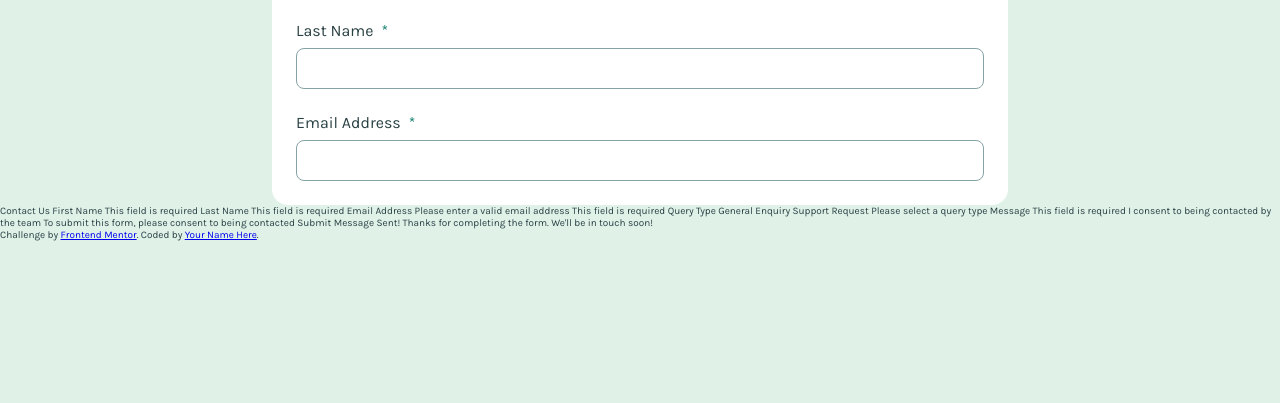
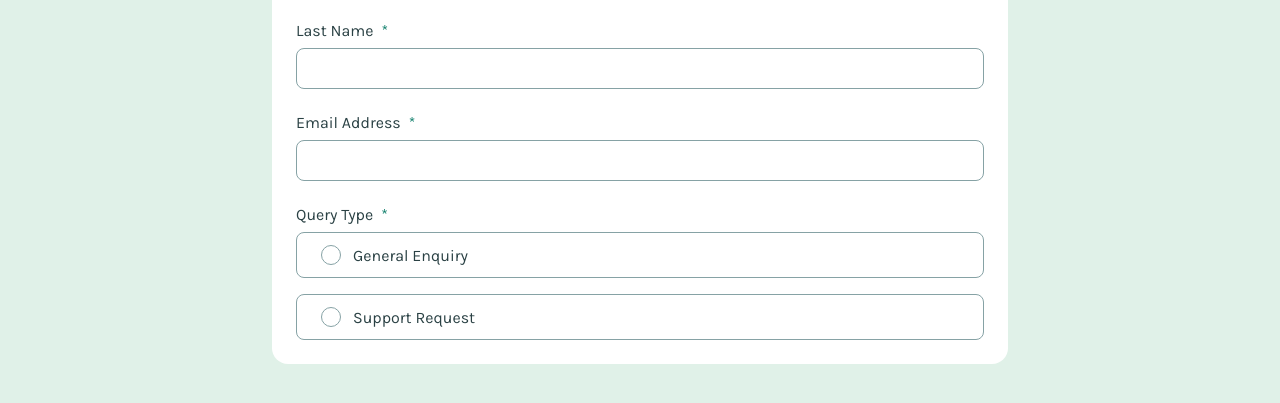
Before and after one commit to delroscol98/signup-form, a website: page index.html in a window 1280 px wide. Shown: the part 183-586 px from the top of the page. Drawn offline with Linux system fonts and the light colour scheme.

Commit message:
HTML and CSS modified

```diff
--- a/index.html
+++ b/index.html
@@ -64,19 +64,34 @@
         >
         <input type="email" class="form__input" id="email" />
       </article>
+
+      <article class="form__queries">
+        <p class="form__label paragraph__sm">Query Type</p>
+        <article class="form__queries--container">
+          <article class="form__queries--box">
+            <input
+              class="form__queries--radio"
+              type="radio"
+              name="general"
+              id="general"
+            />
+            <label class="form__queries--label paragraph__sm" for="general"
+              >General Enquiry</label
+            >
+          </article>
+          <article class="form__queries--box">
+            <input
+              class="form__queries--radio"
+              type="radio"
+              name="support"
+              id="support"
+            />
+            <label class="form__queries--label paragraph__sm" for="support"
+              >Support Request</label
+            >
+          </article>
+        </article>
+      </article>
     </form>
-
-    Contact Us First Name This field is required Last Name This field is
-    required Email Address Please enter a valid email address This field is
-    required Query Type General Enquiry Support Request Please select a query
-    type Message This field is required I consent to being contacted by the team
-    To submit this form, please consent to being contacted Submit Message Sent!
-    Thanks for completing the form. We'll be in touch soon!
-
-    <div class="attribution">
-      Challenge by
-      <a href="https://www.frontendmentor.io?ref=challenge">Frontend Mentor</a>.
-      Coded by <a href="#">Your Name Here</a>.
-    </div>
   </body>
 </html>
--- a/sass/abstracts/_mixins.scss
+++ b/sass/abstracts/_mixins.scss
@@ -4,7 +4,12 @@
 }
 
 @mixin flexColumnSpacing-1 {
-  flex-direction: column;
   display: grid;
   gap: $spacing-1;
 }
+
+@mixin inputStyling {
+  padding: $spacing-2 $spacing-4;
+  border-radius: 0.8rem;
+  border: 1px solid $grey-light;
+}
--- a/sass/components/_form.scss
+++ b/sass/components/_form.scss
@@ -23,9 +23,7 @@
   }
 
   &__input {
-    padding: $spacing-2 $spacing-4;
-    border-radius: 0.8rem;
-    border: 1px solid $grey-light;
+    @include inputStyling;
   }
 
   &__names {
@@ -42,4 +40,51 @@
   &__email {
     @include flexColumnSpacing-1;
   }
+
+  &__queries {
+    display: grid;
+    gap: $spacing-1;
+
+    &--container {
+      display: flex;
+      flex-direction: column;
+      gap: $spacing-3;
+    }
+
+    &--box {
+      @include inputStyling;
+      display: flex;
+      align-items: center;
+      gap: $spacing-2;
+    }
+
+    &--radio {
+      appearance: none;
+      background-color: $white;
+      margin: 0;
+      font: inherit;
+      color: currentColor;
+      width: 2rem;
+      height: 2rem;
+      border: 1px solid $grey-light;
+      border-radius: 50%;
+      display: grid;
+      place-content: center;
+
+      &::before {
+        content: "";
+        display: inline;
+        width: 1.3rem;
+        height: 1.3rem;
+        background: $grey-light;
+        border-radius: 50%;
+        transform: scale(0);
+        transition: all 0.2s;
+      }
+
+      &:checked::before {
+        transform: scale(1);
+      }
+    }
+  }
 }
```
Also changed, not shown: css/style.css.
